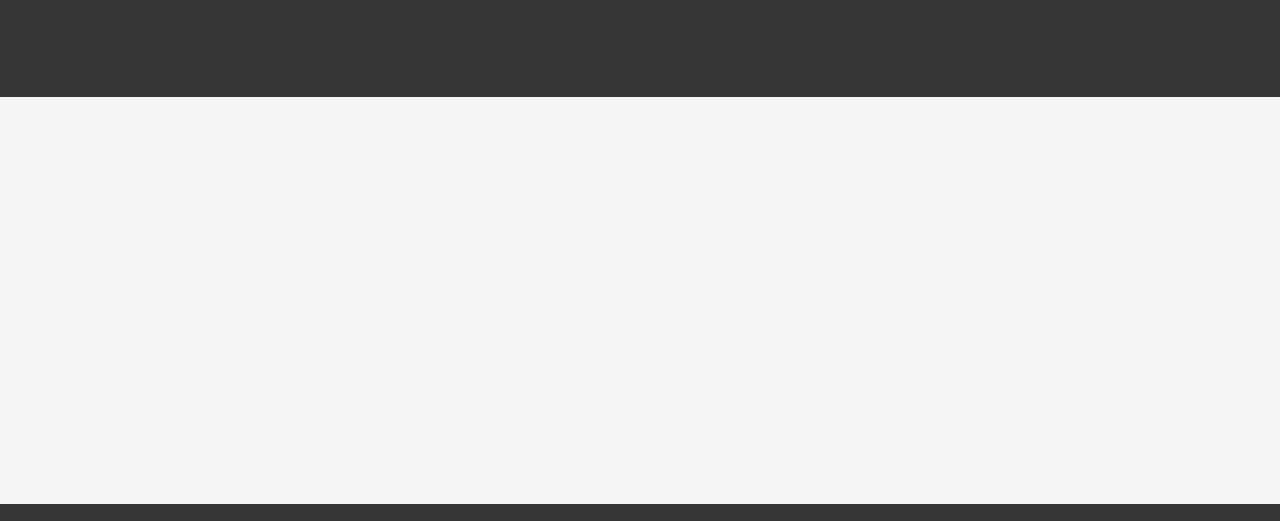
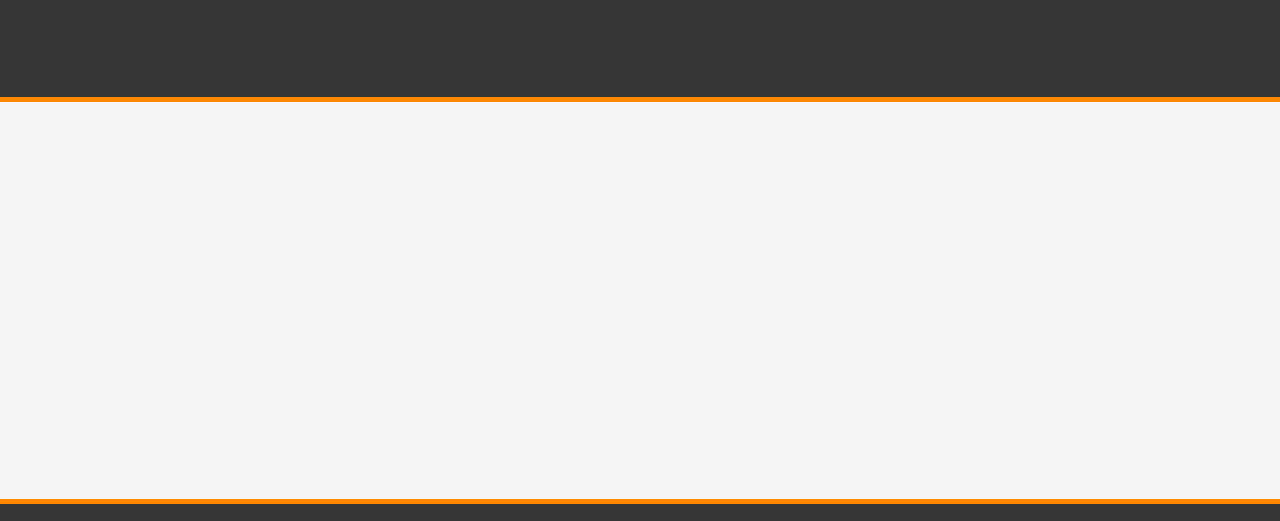
Before and after one commit to isiahmacias25/newagecycle, a plain HTML site: page emptyPage.html in a window 1280 px wide. Shown: the part 79-600 px from the top of the page. Drawn offline with Linux system fonts and the light colour scheme.

Commit message:
Add borders to main section in layout.css
Added top and bottom borders to the main section.

```diff
--- a/Assets/Css/layout.css
+++ b/Assets/Css/layout.css
@@ -22,6 +22,7 @@ header {
    padding-left: 30px;
    padding-right: 30px;
    padding-bottom: 100px;
+
 }
 
 header h1 {
@@ -60,6 +61,8 @@ header h1 {
 .main {
    background: rgba(245,245,245, 1);
    flex: 1;
+   border-top: 5px solid #ff8800;
+   border-bottom: 5px solid #ff8800;
 }
 
 
```
